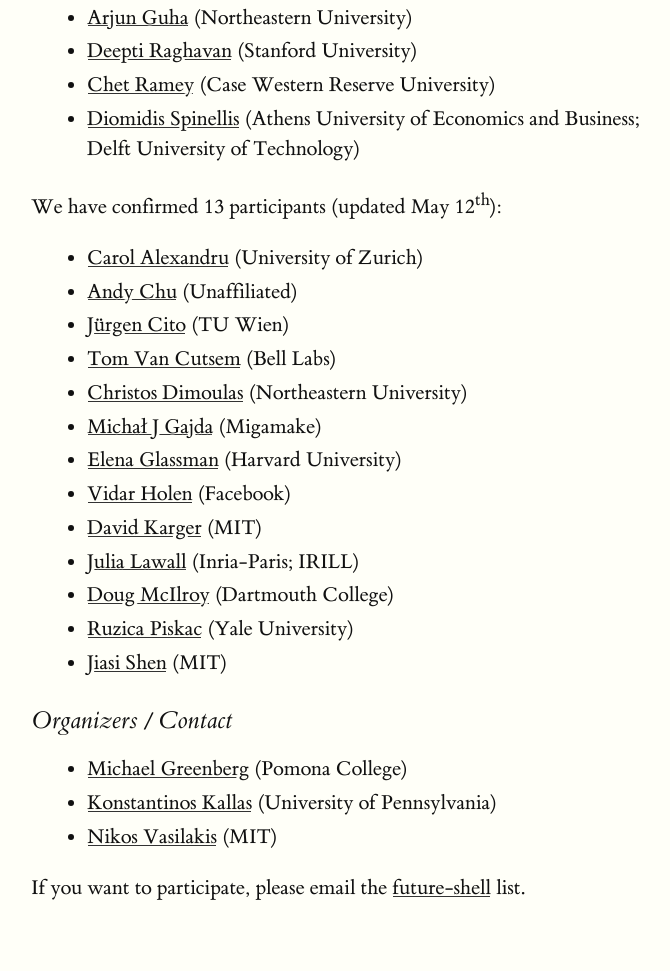
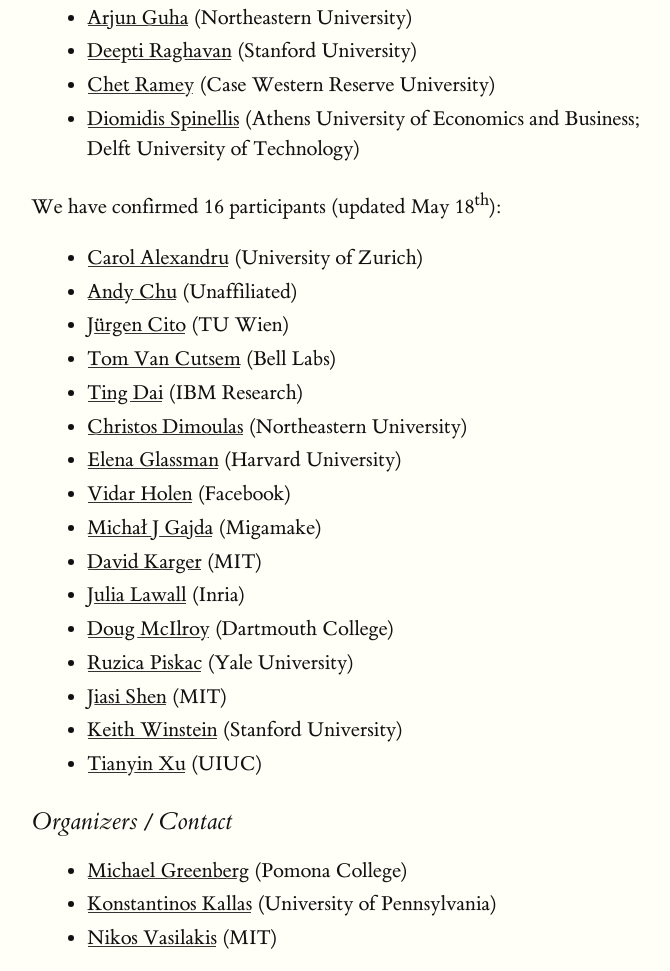
Before and after one commit to fut-shell/fut-shell.github.io, a plain HTML site: page index.html in a window 1280 px wide. Shown: the part 2216-3187 px from the top of the page, without its empty margins (129-799 px from the left). Drawn offline with Linux system fonts and the light colour scheme.

Commit message:
Update participants

```diff
--- a/index.html
+++ b/index.html
@@ -91,21 +91,24 @@
 <li><a href="https://tiswww.case.edu/php/chet/">Chet Ramey</a> (Case Western Reserve University)</li>
 <li><a href="https://www2.dmst.aueb.gr/dds/">Diomidis Spinellis</a> (Athens University of Economics and Business; Delft University of Technology)</li>
 </ul>
-<p>We have confirmed 13 participants (updated May 12<sup>th</sup>):</p>
+<p>We have confirmed 16 participants (updated May 18<sup>th</sup>):</p>
 <ul>
 <li><a href="https://www.ifi.uzh.ch/en/seal/people/alexandru.html">Carol Alexandru</a> (University of Zurich)</li>
 <li><a href="https://andychu.net/">Andy Chu</a> (Unaffiliated)</li>
 <li><a href="http://people.csail.mit.edu/jcito/">Jürgen Cito</a> (TU Wien)</li>
 <li><a href="https://tvcutsem.github.io/">Tom Van Cutsem</a> (Bell Labs)</li>
+<li><a href="https://tingdai.github.io/index.html">Ting Dai</a> (IBM Research)</li>
 <li><a href="http://users.eecs.northwestern.edu/~chrdimo/">Christos Dimoulas</a> (Northeastern University)</li>
-<li><a href="http://www.migamake.com/">Michał J Gajda</a> (Migamake)</li>
 <li><a href="https://glassmanlab.seas.harvard.edu/glassman.html">Elena Glassman</a> (Harvard University)</li>
 <li><a href="https://www.vidarholen.net/">Vidar Holen</a> (Facebook)</li>
+<li><a href="http://www.migamake.com/">Michał J Gajda</a> (Migamake)</li>
 <li><a href="http://people.csail.mit.edu/karger/">David Karger</a> (MIT)</li>
-<li><a href="https://who.paris.inria.fr/Julia.Lawall/">Julia Lawall</a> (Inria-Paris; IRILL)</li>
+<li><a href="https://who.paris.inria.fr/Julia.Lawall/">Julia Lawall</a> (Inria)</li>
 <li><a href="https://www.cs.dartmouth.edu/~doug/">Doug McIlroy</a> (Dartmouth College)</li>
 <li><a href="http://www.cs.yale.edu/homes/piskac/">Ruzica Piskac</a> (Yale University)</li>
 <li><a href="http://shenjiasi.com/">Jiasi Shen</a> (MIT)</li>
+<li><a href="https://cs.stanford.edu/~keithw/">Keith Winstein</a> (Stanford University)</li>
+<li><a href="https://tianyin.github.io/">Tianyin Xu</a> (UIUC)</li>
 </ul>
 </section>
 <section id="organizers-contact" class="level3">
```
Also changed, not shown: 1 other file.
